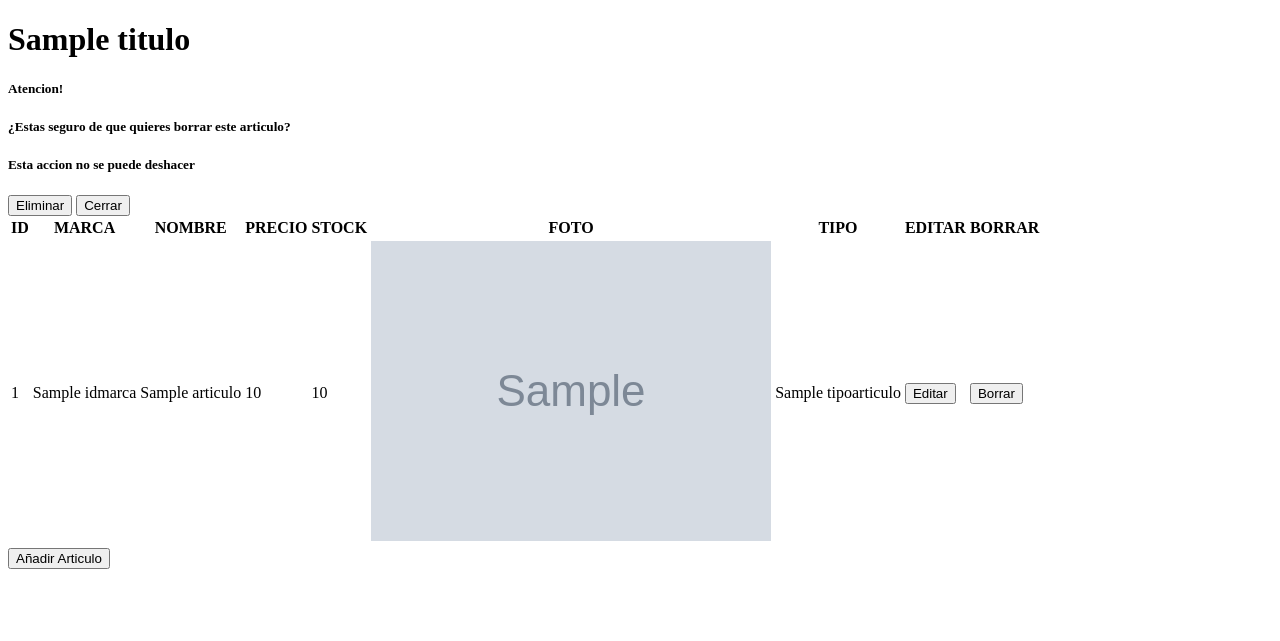
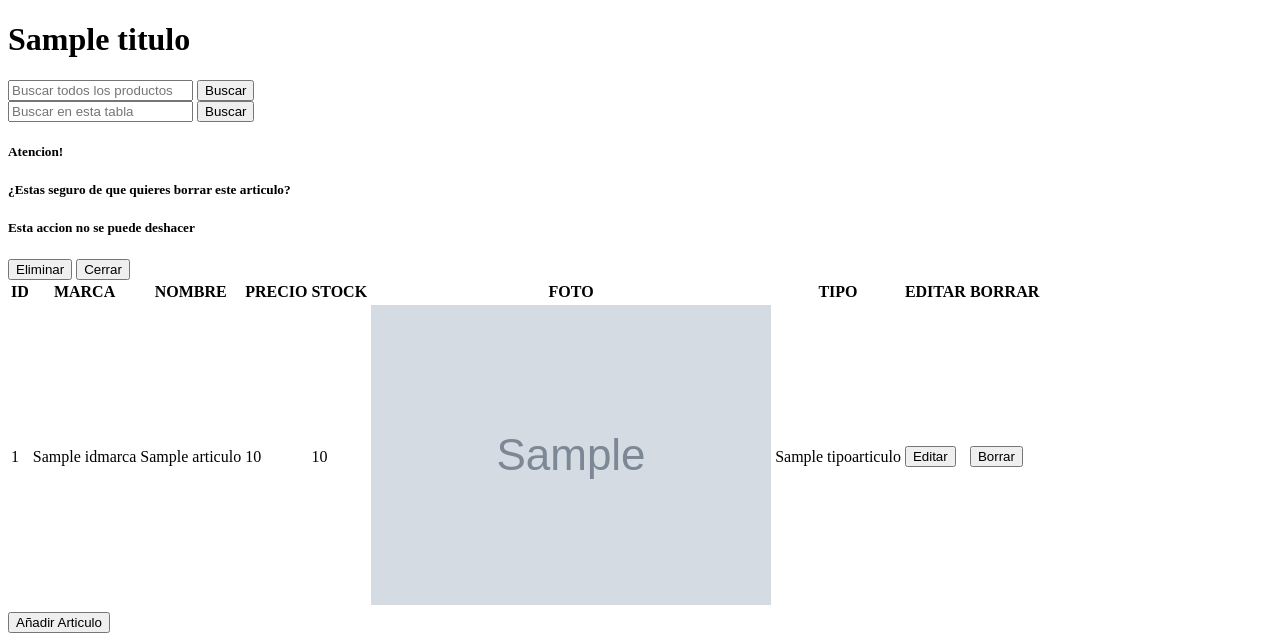
Before and after one commit to AselGamer/symfonyRetoDam2, a Symfony app: template templates/articulos/index.html.twig in a window 1280 px wide. Shown: the part 202-843 px from the top of the page. Before the commit the page ends 771 px from the top, so only its background shows below. Run offline with Twig, Linux system fonts and the light colour scheme; the template is opened without the code that fills it: most values are stand-ins (such as "Sample title", 1, 10 or a date in 2020); grey boxes marked "Sample" are stand-in pictures; some libraries are stand-ins or nearby versions.

Commit message:
busqueda en articulos creada

```diff
--- a/templates/articulos/index.html.twig
+++ b/templates/articulos/index.html.twig
@@ -6,7 +6,40 @@
 
 
 {% block body %}
-    <h1>{{ titulo }}</h1>
+    <h1 class="m-3">{{ titulo }}</h1>
+
+    <div class="align-self-end">
+            <div class=" d-flex flex-row justify-content-end align-items-end">
+
+                <div class="col-md-8">
+
+                <div class="search d-flex flex-row justify-content-end align-items-center">
+                    <i class="fa fa-search"></i>
+                    <input type="text" class="form-control inputBuscarTodo h-auto" placeholder="Buscar todos los productos">
+                    <button class="btn btn-primary btnBuscarArticulos btnControl h-auto">Buscar</button>
+                </div>
+
+                </div>
+
+            </div>
+        </div>
+
+
+    <div class="align-self-end">
+        <div class=" d-flex flex-row justify-content-end align-items-end">
+
+            <div class="col-md-8">
+
+            <div class="search d-flex flex-row justify-content-end align-items-center">
+                <i class="fa fa-search"></i>
+                <input type="text" class="form-control inputBuscarTabla w-50" placeholder="Buscar en esta tabla">
+                <button class="btn btn-primary btnBuscarTabla btnControl">Buscar</button>
+            </div>
+
+            </div>
+
+        </div>
+    </div>
 
 
     <div class="modal" tabindex="-1" role="dialog">
@@ -28,8 +61,8 @@
     </div>
 
 
-    <table class = "text-center table table-bordered">
-       <thead>
+    <table class = "text-center table table-bordered table-hover">
+       <thead class="thead-dark">
            <tr>
                <th>
                    ID
@@ -60,7 +93,7 @@
                </th>
            </tr>
        </thead>
-        <tbody>
+        <tbody class="tablaBuscar">
         {% for articulo in articulos %}
         <tr>
             <td>{{ articulo.idArticulo }}</td>
@@ -70,15 +103,15 @@
             <td>{{ articulo.stock }}</td>
             <td><img class="fotoArticulo" src="{{images_directory}}{{ articulo.foto }}"></img></td>
             <td>{{ articulo.tipoarticulo }}</td>
-            <td><div id="tdEditar"><a href="{{ path('app_articulo_edit', {'id': articulo.idArticulo}) }}"><button class="btn btn-lg btn-primary float-start">Editar</button></a></div></td>
-            <td><div id="tdEliminar"><button class="btn btn-lg btn-primary float-start btnDelete" type="submit" data-toggle="modal" id-eliminar="{{ articulo.idArticulo }}">Borrar</button></div></td>
+            <td><div id="tdEditar"><a href="{{ path('app_articulo_edit', {'id': articulo.idArticulo}) }}"><button class="btn btn-lg btn-primary float-start btnControl">Editar</button></a></div></td>
+            <td><div id="tdEliminar"><button class="btn btn-lg btn-primary float-start btnDelete btnControl" type="submit" data-toggle="modal" id-eliminar="{{ articulo.idArticulo }}">Borrar</button></div></td>
         </tr>
         {% endfor %}
         </tbody>
     </table>
 
         <a href="{{ path('app_articulo_add') }}" >
-            <button class="btn btn-lg btn-primary float-start">Añadir Articulo</button>
+            <button class="btn btn-lg btn-primary float-start m-3 btnControl">Añadir Articulo</button>
         </a>
 
 {% endblock %}
--- a/templates/empleado/list.html.twig
+++ b/templates/empleado/list.html.twig
@@ -6,7 +6,7 @@
 
 
 {% block body %}
-    <h1>Empleados</h1>
+    <h1 class="m-3">Empleados</h1>
 
 
     <table class = "text-center table table-bordered">
@@ -51,7 +51,7 @@
     </table>
 
         <a href="{{ path('app_empleado_register') }}" >
-            <button class="btn btn-lg btn-primary float-start">Registrar Empleado</button>
+            <button class="btn btn-lg btn-primary float-start m-3">Registrar Empleado</button>
         </a>
 
 {% endblock %}
--- a/templates/etiqueta/index.html.twig
+++ b/templates/etiqueta/index.html.twig
@@ -6,7 +6,7 @@
 
 
 {% block body %}
-    <h1>Etiquetas</h1>
+    <h1 class="m-3">Etiquetas</h1>
 
 
     <table class = "text-center table table-bordered">
@@ -39,7 +39,7 @@
     </table>
 
         <a href="{{ path('app_etiqueta_add') }}" >
-            <button class="btn btn-lg btn-primary float-start">Añadir Etiqueta</button>
+            <button class="btn btn-lg btn-primary float-start m-3">Añadir Etiqueta</button>
         </a>
 
 {% endblock %}
--- a/templates/marca/index.html.twig
+++ b/templates/marca/index.html.twig
@@ -6,7 +6,7 @@
 
 
 {% block body %}
-    <h1>Marcas</h1>
+    <h1 class="m-3">Marcas</h1>
 
     {% if error %}
         <div>
@@ -44,7 +44,7 @@
     </table>
 
         <a href="{{ path('app_marca_add') }}" >
-            <button class="btn btn-lg btn-primary float-start">Añadir Marca</button>
+            <button class="btn btn-lg btn-primary float-start m-3">Añadir Marca</button>
         </a>
 
 {% endblock %}
--- a/templates/plataforma/index.html.twig
+++ b/templates/plataforma/index.html.twig
@@ -6,7 +6,7 @@
 
 
 {% block body %}
-    <h1>Plataformas</h1>
+    <h1 class="m-3">Plataformas</h1>
 
     {% if error %}
         <div>
@@ -44,7 +44,7 @@
     </table>
 
         <a href="{{ path('app_plataforma_add') }}" >
-            <button class="btn btn-lg btn-primary float-start">Añadir Plataforma</button>
+            <button class="btn btn-lg btn-primary float-start m-3">Añadir Plataforma</button>
         </a>
 
 {% endblock %}
--- a/templates/reparacion/index.html.twig
+++ b/templates/reparacion/index.html.twig
@@ -6,7 +6,7 @@
 
 
 {% block body %}
-    <h1>Reparaciones</h1>
+    <h1 class="m-3">Reparaciones</h1>
 
 
     <table class = "text-center table table-bordered">
```
Also changed, not shown: assets/app.js (+20 -0 lines), assets/styles/app.css (+37 -0 lines), src/Controller/ArticuloController.php (+19 -0 lines), src/Repository/VistaEntityRepository.php (+13 -0 lines).
